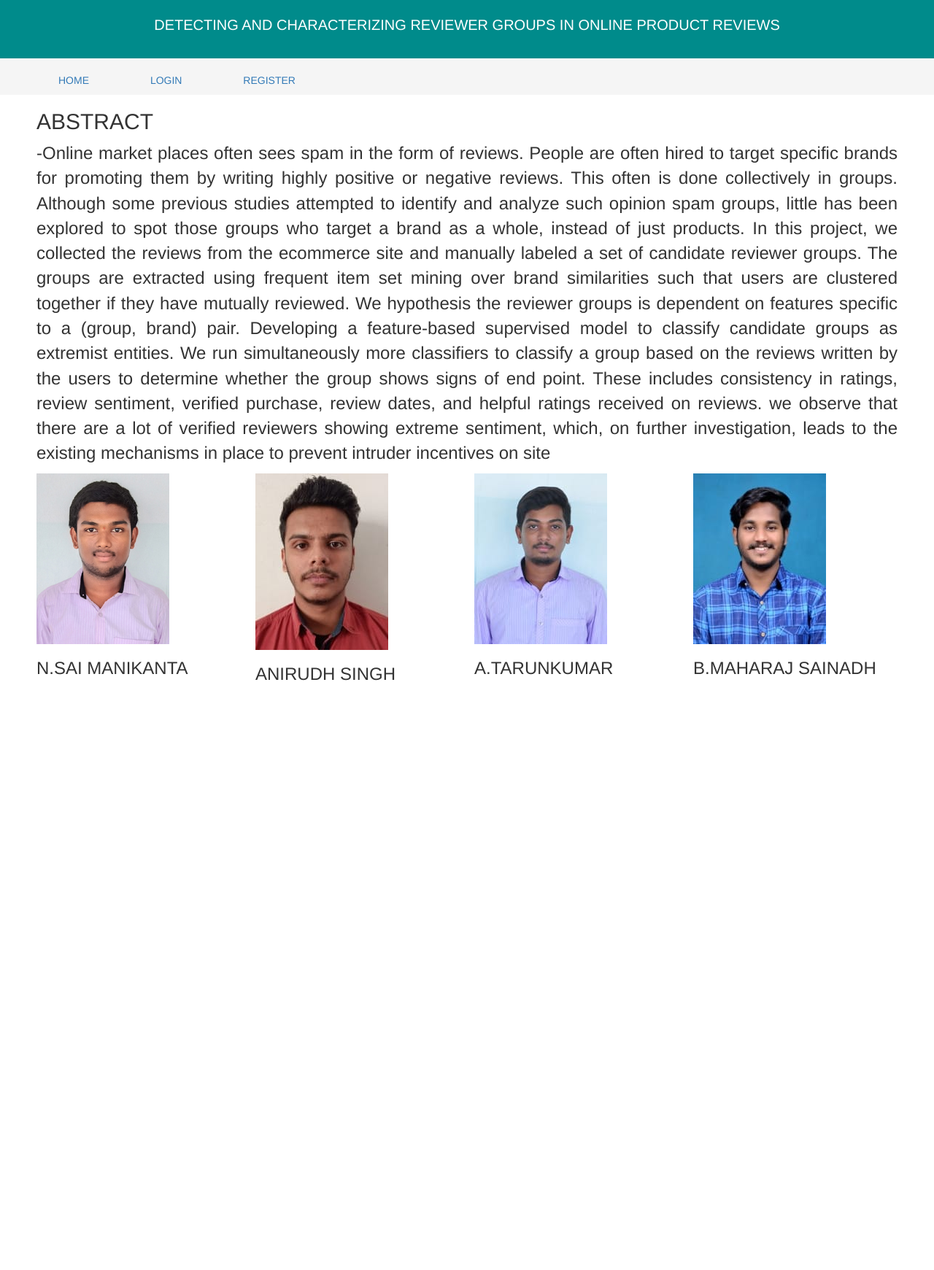
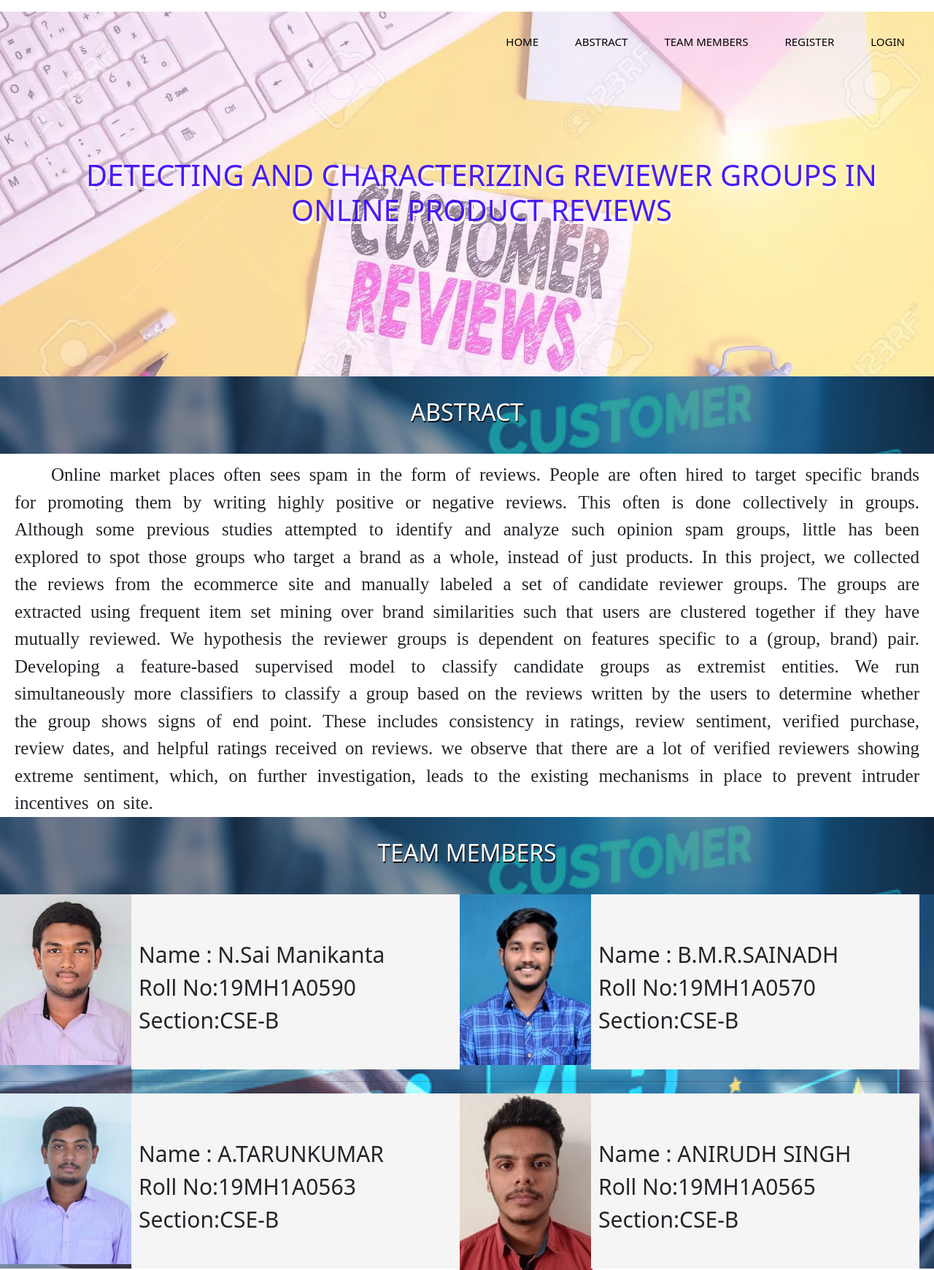
Before and after one commit to saimani590/finalproject, a Flask app: page / in a window 1280 px wide. Shown: the whole page at 73% size. Before the commit the page ends 933 px from the top, so only its background shows below. Run offline with Flask 2, Linux system fonts and the light colour scheme; some libraries are stand-ins or nearby versions.

Commit message:
changescode

```diff
--- a/app.py
+++ b/app.py
@@ -1,4 +1,4 @@
-from flask import Flask,render_template,request,redirect,session,url_for,flash
+from flask import Flask,render_template,request,redirect,session,url_for
 import sqlite3
 app = Flask(__name__)
 app.secret_key = "590"
@@ -11,7 +11,6 @@ def index():
 @app.route('/register',methods=['POST','GET'])
 def register():
     if request.method == "POST":
-        message="user already existed"
 # sqlite
         connection = sqlite3.connect("app_data.db")
         cursor = connection.cursor()
@@ -31,8 +30,7 @@ def register():
         cursor.execute(query1)
         results = cursor.fetchall()
         if len(results) != 0:
-            return "<html><body><h1>{message}</h1></body></html>"
-            # flash("This is a flashed message.")
+            return "user already exists"
         else:
 
 #register data insert
@@ -87,5 +85,10 @@ def logout():
     session.pop("user",None)
     return redirect(url_for("index"))
 
+# @app.route('/alert')
+# def alert():
+#     # return "<html><head><script>alert('register successfully')</script></head></html>"
+#     return redirect(url_for("register"))
+#     # return render_template('alertmessage.html')
 if __name__ == '__main__':
     app.run(debug=True)
--- a/static/css/index.css
+++ b/static/css/index.css
@@ -1,60 +1,100 @@
+ul li {
+    float: right;
+    list-style: none;
+    margin-left: 10px;
+    margin-top: 30px;
+    margin-right: 40px;
+    font-size: 15px;
+    color: black
+}
+.list {
+/*            background-color: whitesmoke;*/
+    width: auto;
+    height: 80px;
+}
+
+.titleback {
+    background: linear-gradient(rgba(255,255,255,0.37), rgba(255,255,255,0.37)),url("../images/back2.webp");
+
+    width: auto;
+    height: 500px;
+/*            background: transparent*/
+/*            background-color: red*/
+    background-blend-mode:screen
+}
 .title{
-    background-color: darkcyan;
-    width: 100%;
-    height: 80px;
+    width: auto;
+    height: 420px;
+/*            padding: 120px 0px 0px 100px;*/
+/*            background-color: aqua*/
+}
+h1{
+    padding: 120px 40px 0px 80px;
     text-align: center;
-    padding-top: 20px;
-    color: white;
+    color: rgba(50, 0, 251, 0.89);
+    text-shadow: 2px 4px rgb(254, 254, 254);
     text-transform: uppercase;
-    font-size: 20px
 }
-.nav{
+.bg-parlex {
+    padding-top: 0px;
+    background: url("../images/back1.jpg");
+    background-size: cover;
+    background-repeat: no-repeat;
+    background-attachment: fixed;
+}
+
+.parlex-back {
+    padding: 30px 0;
+    background-color: rgba(0, 0, 0, 0.37);
+    color: #FDFDFD !important;
+}
+h2{
+    text-align: center;
+    text-transform: uppercase;
+    color: rgb(255, 253, 253);
+    text-shadow: 1px 2px rgb(12, 12, 12);
+}
+.text{
+    text-align: justify;
+    text-indent: 50px;
+    word-spacing: 5px;
+    font-family: "Times New Roman";
+    font-size: 25px;
+    margin: 10px 20px 0px 20px;
+}
+.team{
+    background-image: url("../images/back1.jpg");
+    background-size: cover;
+    background-repeat: no-repeat;
+    background-attachment: fixed;
+}
+.main{
+    width: 1260px;
+    height: 240px;
+}
+.image{
+    width: 630px;
+    height: 240px;
+    float: left;
+}
+.ns{
+    width: 180px;
+    height: 240px;
+    float: left;
+}
+.nstext{
+    width: 450px;
+    height: 240px;
+    float: right;
     background-color: whitesmoke;
-    height: 50px;
-    padding-top: 20px;
 }
-a{
-    margin-left: 80px;
+.imagetext{
+    width: 630px;
+    height: 240px;
+    float: right;
 }
-.abstract{
-    margin: 0px 50px 0px 50px;
+.grouptext{
+    padding: 60px 10px 0px 10px;
+/*            text-align: center;*/
+    font-size: 30px;
 }
-p{
-    text-align: justify;
-    font-size: 24px;
-}
-.imags{
-    margin: 0px 50px 0px 50px;
-    width: 1200px;
-    height: 300px;
-}
-.name{
-    float: left;
-    width: 600px;
-    height: 300px;
-}
-.names{
-    float: right;
-    width: 600px;
-    height: 300px;
-}
-.sai{
-    float: left;
-    width: 300px;
-    height: 300px;
-}
-.ani{
-    float: right;
-    width: 300px;
-    height: 300px;
-}
-.tarun{
-    float: left;
-    width: 300px;
-    height: 300px;
-}
-.nadh{
-    float: right;
-    width: 300px;
-    height: 300px;
-}
--- /dev/null
+++ b/templates/alertmessage.html
@@ -0,0 +1,5 @@
+<html>
+    <head>
+        <script>alert('user already existed')</script>
+    </head>
+    </html>
--- a/templates/index.html
+++ b/templates/index.html
@@ -1,53 +1,98 @@
 <html>
+
 <head>
-        <link href="//maxcdn.bootstrapcdn.com/bootstrap/3.3.0/css/bootstrap.min.css" rel="stylesheet" id="bootstrap-css">
-        <script src="//maxcdn.bootstrapcdn.com/bootstrap/3.3.0/js/bootstrap.min.js"></script>
-        <script src="//code.jquery.com/jquery-1.11.1.min.js"></script>
+    <title>Index Page</title>
+    <!-- Latest compiled and minified CSS -->
+    <link href="https://cdn.jsdelivr.net/npm/bootstrap@5.2.3/dist/css/bootstrap.min.css" rel="stylesheet">
+
+    <!-- Latest compiled JavaScript -->
+    <script src="https://cdn.jsdelivr.net/npm/bootstrap@5.2.3/dist/js/bootstrap.bundle.min.js"></script>
     <link rel="stylesheet" href="{{url_for('static',filename='css/index.css')}}">
 </head>
+
 <body>
+        <div class="titleback">
+            <div class="list">
+                <ul>
+                    <a href="/login"><li>LOGIN</li></a>
+                  <a href="/register">  <li>REGISTER</li></a>
+                   <a href="#team"> <li>TEAM MEMBERS</li></a>
+                   <a href="#abstract"> <li>ABSTRACT</li></a>
+                   <a href=""> <li>HOME</li></a>
+                </ul>
+            </div>
             <div class="title">
-            Detecting and Characterizing Reviewer Groups in Online
-             Product Reviews
+                <h1>Detecting and Characterizing Reviewer Groups in Online Product Reviews</h1>
             </div>
-        <div class="nav">
-           <a href="/">HOME</a>
-           <a href="/login">LOGIN</a>
-           <a href="/register">REGISTER</a>
         </div>
-             <div class="abstract">
-         <h2>ABSTRACT</h2>
-         <p>-Online market places often sees spam in the form of reviews. People are often hired to target
-             specific brands for promoting them by writing highly positive or negative reviews. This often
-             is done collectively in groups. Although some previous studies attempted to identify and
-             analyze such opinion spam groups, little has been explored to spot those groups who target a
-             brand as a whole, instead of just products. In this project, we collected the reviews from the
-             ecommerce site and manually labeled a set of candidate reviewer groups. The groups are
-             extracted using frequent item set mining over brand similarities such that users are clustered
-             together if they have mutually reviewed. We hypothesis the reviewer groups is dependent on
-             features specific to a (group, brand) pair. Developing a feature-based supervised model to
-             classify candidate groups as extremist entities. We run simultaneously more classifiers to
-             classify a group based on the reviews written by the users to determine whether the group
-             shows signs of end point. These includes consistency in ratings, review sentiment, verified
-             purchase, review dates, and helpful ratings received on reviews. we observe that there are a lot
-             of verified reviewers showing extreme sentiment, which, on further investigation, leads to the
-             existing mechanisms in place to prevent intruder incentives on site</p>
+        <section class="bg-parlex" id="abstract">
+            <div class="parlex-back">
+                <h2>Abstract</h2>
             </div>
-             <div class="imags">
-                <div class="name">
-                <div class="sai"><img src="{{url_for('static',filename='images/590.jpg')}}"/>
-             <h3>N.SAI MANIKANTA</h3></div>
-                <div class="ani"><img src="{{url_for('static',filename='images/565.jpeg')}}"/>
-             <h3>ANIRUDH SINGH</h3></div>
-
+    </section>
+    <div>
+        <p class="text">Online market places often sees spam in the form of reviews. People are often hired to target specific brands for promoting them by writing highly positive or negative reviews. This often is done collectively in groups. Although some previous studies attempted to identify and analyze such opinion spam groups, little has been explored to spot those groups who target a brand as a whole, instead of just products. In this project, we collected the reviews from the ecommerce site and manually labeled a set of candidate reviewer groups. The groups are extracted using frequent item set mining over brand similarities such that users are clustered together if they have mutually reviewed. We hypothesis the reviewer groups is dependent on features specific to a (group, brand) pair. Developing a feature-based supervised model to classify candidate groups as extremist entities. We run simultaneously more classifiers to classify a group based on the reviews written by the users to determine whether the group shows signs of end point. These includes consistency in ratings, review sentiment, verified purchase, review dates, and helpful ratings received on reviews. we observe that there are a lot of verified reviewers showing extreme sentiment, which, on further investigation, leads to the existing mechanisms in place to prevent intruder incentives on site.</p>
     </div>
-             <div class="names">
-                <div class="tarun"><img src="{{url_for('static',filename='images/563.jpeg')}}"/>
-             <h3>A.TARUNKUMAR</h3></div>
-                <div class="nadh"><img src="{{url_for('static',filename='images/570.jpeg')}}"/>
-             <h3>B.MAHARAJ SAINADH</h3></div>
-
+    <div class="team">
+    <section class="bg-parlex" id="team">
+            <div class="parlex-back">
+                <h2>TEAM MEMBERS</h2>
+            </div>
+    </section>
+    <div class="main">
+        <div class="image">
+            <div class="ns">
+                <img src="{{url_for('static',filename='images/590.jpg')}}">
+            </div>
+            <div class="nstext">
+                <p class="grouptext">
+                Name : N.Sai Manikanta<br/>
+                Roll No:19MH1A0590<br/>
+                Section:CSE-B
+                </p>
+            </div>
+        </div>
+        <div class="imagetext">
+            <div class="ns">
+               <img src="{{url_for('static',filename='images/570.jpeg')}}">
+            </div>
+            <div class="nstext">
+                <p class="grouptext">
+                             Name : B.M.R.SAINADH<br/>
+                             Roll No:19MH1A0570<br/>
+                             Section:CSE-B
+                             </p>
+            </div>
+        </div>
+    </div>
+    <hr/>
+    <div class="main">
+        <div class="image">
+            <div class="ns">
+               <img src="{{url_for('static',filename='images/563.jpeg')}}">
+            </div>
+            <div class="nstext">
+               <p class="grouptext">
+                             Name : A.TARUNKUMAR<br/>
+                             Roll No:19MH1A0563<br/>
+                             Section:CSE-B
+                             </p>
+            </div>
+        </div>
+        <div class="imagetext">
+            <div class="ns">
+               <img src="{{url_for('static',filename='images/565.jpeg')}}">
+            </div>
+            <div class="nstext">
+               <p class="grouptext">
+                             Name : ANIRUDH SINGH<br/>
+                             Roll No:19MH1A0565<br/>
+                             Section:CSE-B
+                             </p>
+            </div>
+        </div>
     </div>
     </div>
 </body>
+
 </html>
--- a/templates/register.html
+++ b/templates/register.html
@@ -23,7 +23,7 @@
                        <i class="fa fa-user icon"></i>
                         <input type="text"  placeholder="Username *" name="username" required>
                      </div>
-                     <p id="mess">{{message}}</p><br/>
+                    <br/>
                      <div class="form-group">
                         <i class="fa fa-envelope icon"></i>
                         <input type="email"  placeholder="Email *" pattern="[a-z0-9._%+-]+@gmail.com" title="enter valid mail id" name="email" required>
```
Also changed, not shown: app_data.db, static/images/back1.jpg (added), static/images/back2.webp (added). Lines whose indentation alone changed are shown as unchanged.
